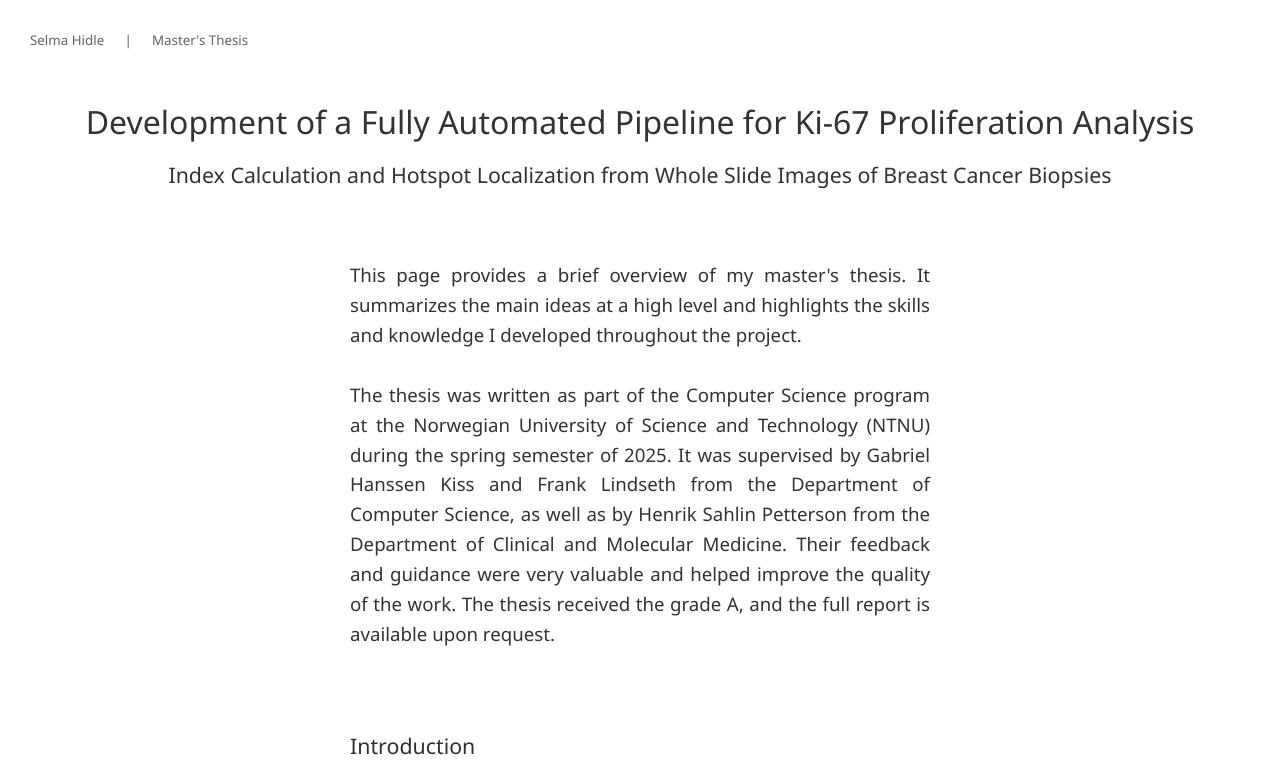
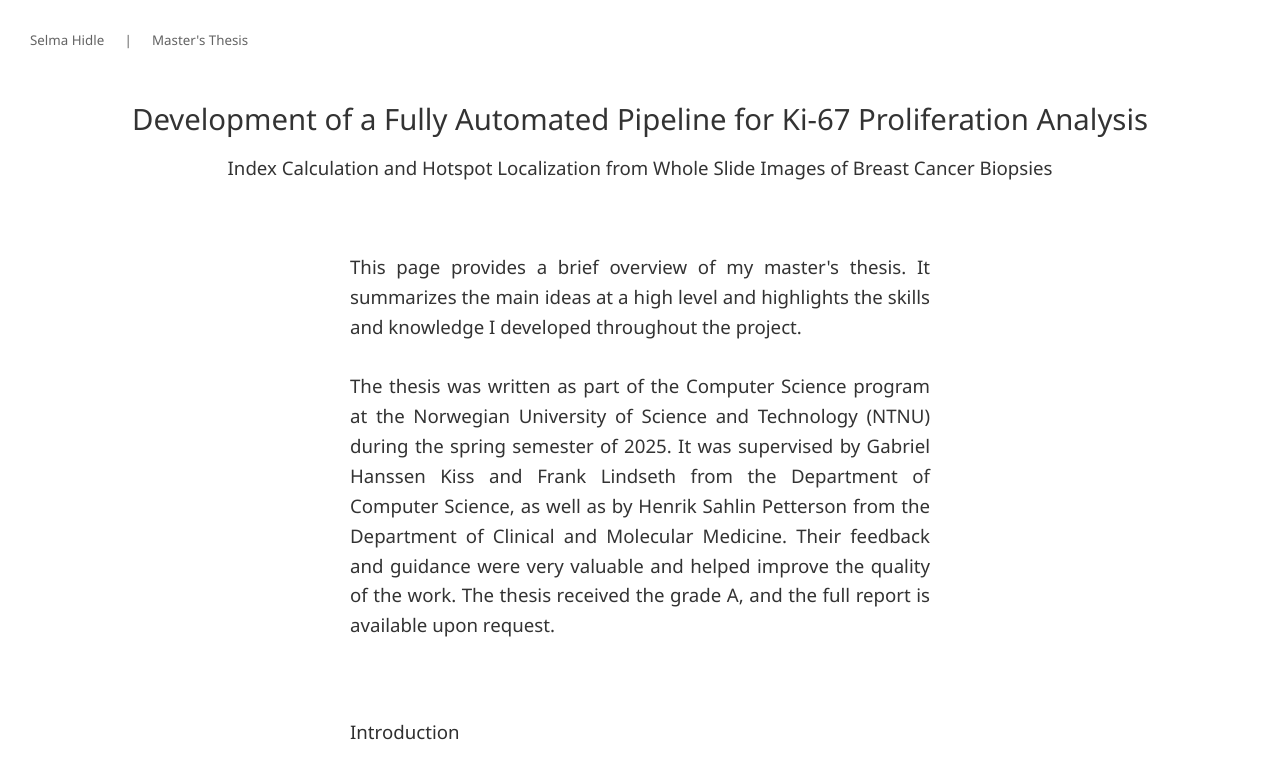
Before and after one commit to selmahidle/selmahidle.github.io, a plain HTML site: page masters_thesis/index.html in a window 1280 px wide. Shown: the top 772 px of the page. Drawn offline with Linux system fonts and the light colour scheme.

Commit message:
Reduce font size

```diff
--- a/masters_thesis/index.css
+++ b/masters_thesis/index.css
@@ -24,13 +24,13 @@ header {
 header h1 {
     margin: 45px 0 10px 0;
     text-align: center;
-    font-size: 24pt;
+    font-size: 22pt;
     font-weight: 590;
 }
 
 header h2 {
     margin: 0 0 30px 0;
-    font-size: 16pt;
+    font-size: 14pt;
     text-align: center;
     font-weight: 575;
 }
@@ -51,7 +51,7 @@ section {
 section h3 {
     color: #2f2f2f;
     margin-bottom: 20px;
-    font-size: 16pt;
+    font-size: 14pt;
     padding: 0 30px;
     font-weight: 550;
 }
@@ -60,7 +60,7 @@ section h4 {
     margin-top: 50px;
     margin-bottom: 20px;
     padding: 0 30px;
-    font-size: 14pt;
+    font-size: 12pt;
 }
 
 section p {
@@ -75,7 +75,7 @@ ol {
 
 li {
   margin-bottom: 15px;
-  font-size: 14pt;
+  font-size: 12pt;
 }
 
 footer {
```
